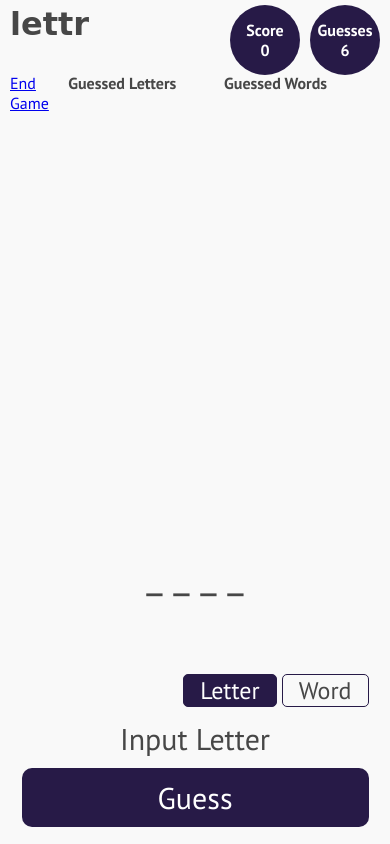
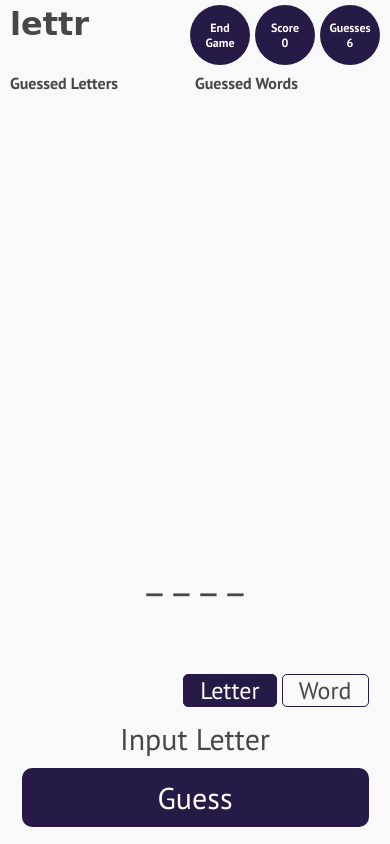
Before and after one commit to compiuta/inkling, a plain HTML site: page index.html in a window 390 px wide. Both pictures are taken after a click on the element 195 px from the left and 199 px from the top of the page. Drawn offline with Linux system fonts and the light colour scheme; a web font is replaced by a local one.

Commit message:
add end game button styles

```diff
--- a/css/lettr-styles.css
+++ b/css/lettr-styles.css
@@ -269,6 +269,16 @@ input::placeholder {
     margin: 2px 2px 0 0;
 }
 
+.button-primary {
+    padding: 5px 10px;
+    background-color: #31191d;
+    color: #fff;
+    text-decoration: none;
+    border-radius: 5px;
+    cursor: pointer;
+    font-weight: bold;
+}
+
 .alert-box {
     padding: 30px 50px;
     background-color: rgba(204, 60, 57, .9);
@@ -281,10 +291,7 @@ input::placeholder {
 }
 
 .alert-box__button{
-    padding: 5px 10px;
-    background-color: #31191d;
-    border-radius: 5px;
-    cursor: pointer;
+
 }
 
 .start-game-button {
@@ -384,9 +391,11 @@ input::placeholder {
         border:0;
     }
 
-    .score-title {
-        width: 70px;
-        height: 70px;
+    .score-title,
+    .end-game-button {
+        width: 60px;
+        height: 60px;
+        font-size: 12px;
         border-radius: 50%;
         background-color: #271a47;
         display: flex;
@@ -394,6 +403,7 @@ input::placeholder {
         align-items: center;
         justify-content: center;
         color: #fff;
+        text-align: center;
     }
 
     .info-content {
@@ -401,13 +411,18 @@ input::placeholder {
     }
 
     .guesses-remaining-container,
-    .user-score-container {
+    .user-score-container,
+    .end-game-button {
         position: absolute;
         top: 5px;
     }
 
+    .end-game-button {
+        right: 140px;
+    }
+
     .user-score-container {
-        right: 90px;
+        right: 75px;
     }
 
     .score-title {
```
